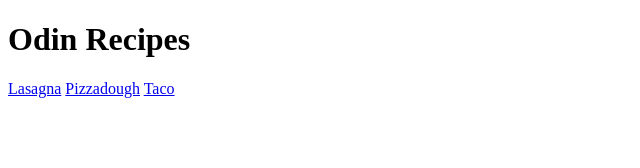
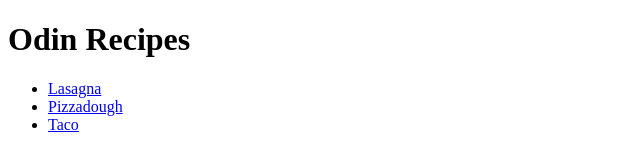
Before and after one commit to hekani/odin-recipes, a plain HTML site: page index.html in a window 1280 px wide. Shown: the whole page, without its empty margins (0-640 px from the left). Drawn offline with Linux system fonts and the light colour scheme.

Commit message:
Add unordered list to index

```diff
--- a/index.html
+++ b/index.html
@@ -7,8 +7,10 @@
 </head>
 <body>
     <h1>Odin Recipes</h1>
-    <a href="recipes/lasagna.html">Lasagna</a>
-    <a href="recipes/pizza.html">Pizzadough</a>
-    <a href="recipes/taco.html">Taco</a>
+    <ul>
+    <li><a href="recipes/lasagna.html">Lasagna</a></li>
+    <li><a href="recipes/pizza.html">Pizzadough</a></li>
+    <li><a href="recipes/taco.html">Taco</a></li>
+    </ul>
 </body>
 </html>
```
